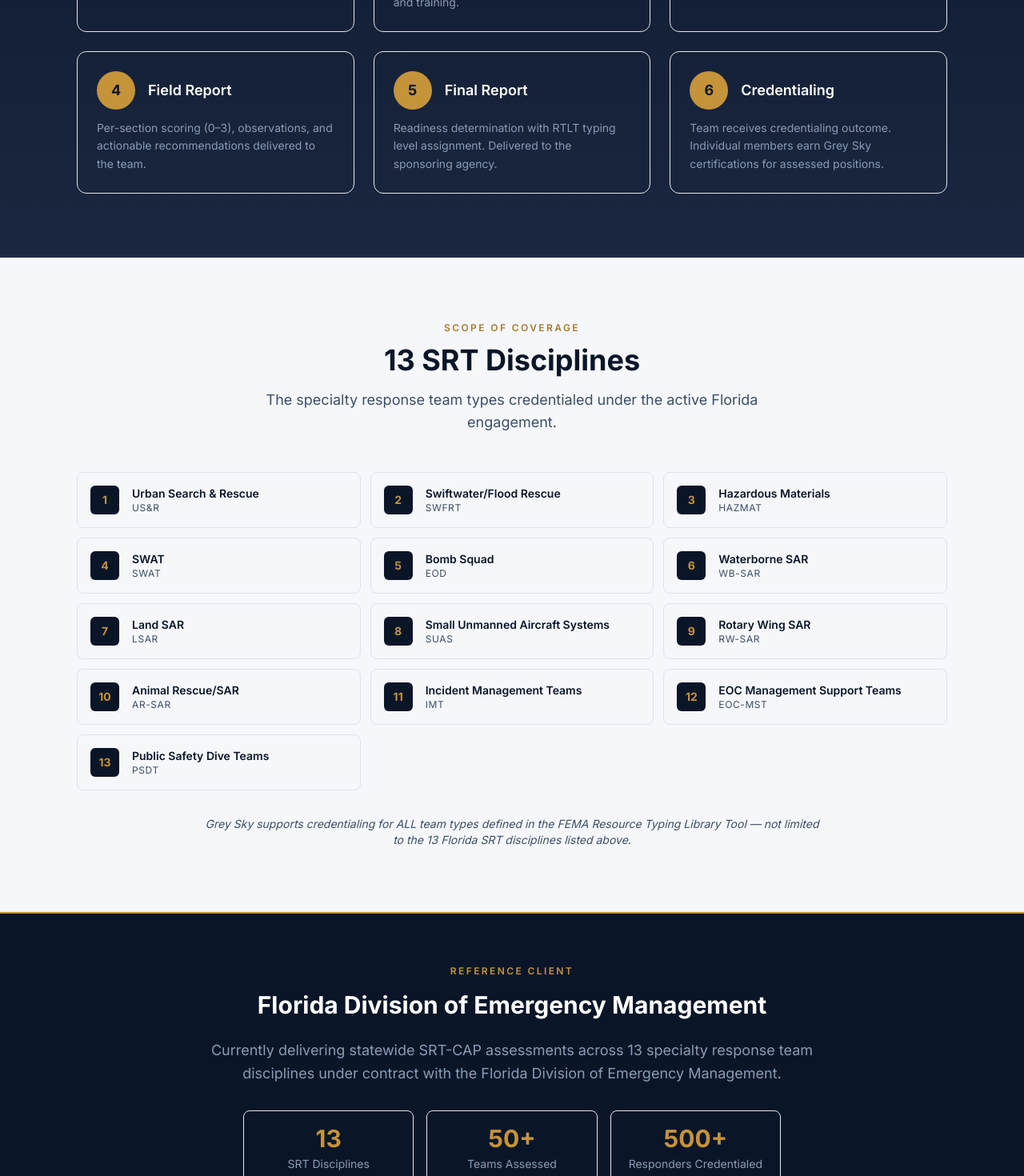
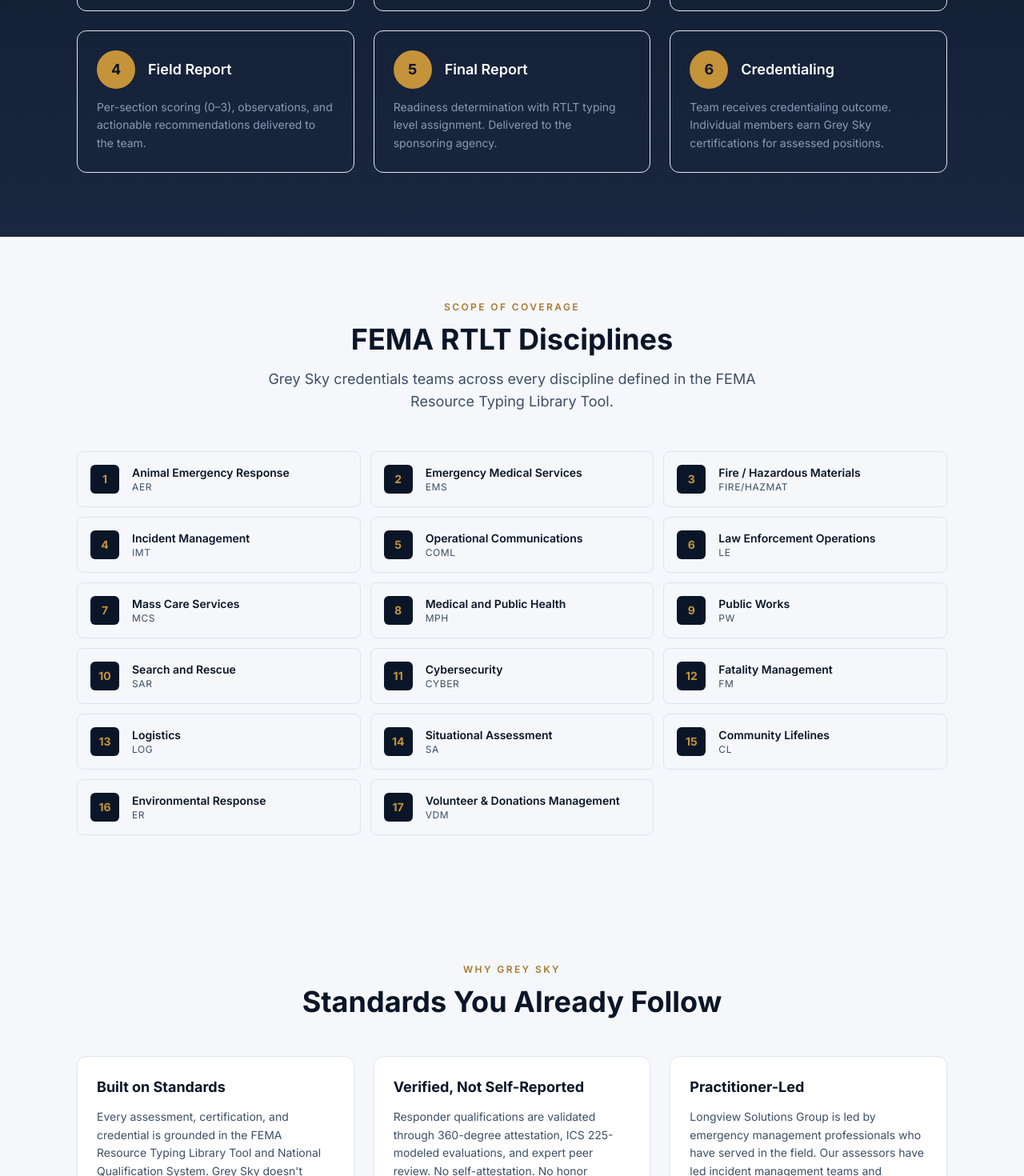
Before and after one commit to greyskyresponder/grey-sky-site, a Next.js app: page /organizations in a window 1280 px wide. Shown: the part 1960-3430 px from the top of the page at 80% size. Built offline with nearby package versions, Linux system fonts and the light colour scheme.

Commit message:
feat: orgs page refactor, audit hash chain migration, concurrent build round 2 manifest (Claude App session)

```diff
--- a/src/app/(public)/organizations/page.tsx
+++ b/src/app/(public)/organizations/page.tsx
@@ -2,30 +2,14 @@ import type { Metadata } from "next";
 import Header from "@/components/Header";
 import Footer from "@/components/Footer";
 import { ServiceLane } from "@/components/marketing/ServiceLane";
-import { ReferenceClient } from "@/components/marketing/ReferenceClient";
 import { AgencyCtaSection } from "@/components/marketing/AgencyCtaSection";
+import { disciplines } from "@/lib/disciplines";
 
 export const metadata: Metadata = {
   title: "For Organizations + Agencies | Grey Sky Responder Society",
   description:
     "Sponsor your responders and credential your specialty response teams with Grey Sky.",
 };
-
-const srtDisciplines = [
-  { name: "Urban Search & Rescue", abbr: "US&R" },
-  { name: "Swiftwater/Flood Rescue", abbr: "SWFRT" },
-  { name: "Hazardous Materials", abbr: "HazMat" },
-  { name: "SWAT", abbr: "SWAT" },
-  { name: "Bomb Squad", abbr: "EOD" },
-  { name: "Waterborne SAR", abbr: "WB-SAR" },
-  { name: "Land SAR", abbr: "LSAR" },
-  { name: "Small Unmanned Aircraft Systems", abbr: "sUAS" },
-  { name: "Rotary Wing SAR", abbr: "RW-SAR" },
-  { name: "Animal Rescue/SAR", abbr: "AR-SAR" },
-  { name: "Incident Management Teams", abbr: "IMT" },
-  { name: "EOC Management Support Teams", abbr: "EOC-MST" },
-  { name: "Public Safety Dive Teams", abbr: "PSDT" },
-];
 
 const processSteps = [
   {
@@ -145,7 +129,7 @@ export default function OrganizationsPage() {
               variant="secondary"
               eyebrow="Lane B"
               headline="Specialty Response Team Assessment + Credentialing"
-              body="Longview Solutions Group delivers the SRT-CAP (Specialty Response Team Capabilities Assessment Program) — a structured methodology that evaluates team readiness across 11 operational areas, assigns FEMA RTLT typing levels, and credentials individual team members. Currently under contract with the Florida Division of Emergency Management across 13 SRT disciplines statewide."
+              body="Longview Solutions Group delivers the SRT-CAP (Specialty Response Team Capabilities Assessment Program) — a structured methodology that evaluates team readiness across 11 operational areas, assigns FEMA RTLT typing levels, and credentials individual team members across every discipline defined in the FEMA Resource Typing Library Tool."
               points={[
                 "Structured self-assessment collection (11 sections)",
                 "Onsite expert assessment by qualified assessors",
@@ -198,7 +182,7 @@ export default function OrganizationsPage() {
         </div>
       </section>
 
-      {/* 13 SRT Disciplines */}
+      {/* FEMA RTLT Disciplines */}
       <section className="py-20 bg-[var(--gs-white)]">
         <div className="max-w-6xl mx-auto px-4 sm:px-6 lg:px-8">
           <div className="text-center mb-12">
@@ -206,17 +190,18 @@ export default function OrganizationsPage() {
               Scope of Coverage
             </p>
             <h2 className="text-3xl sm:text-4xl font-bold text-[var(--gs-navy)] mb-4">
-              13 SRT Disciplines
+              FEMA RTLT Disciplines
             </h2>
             <p className="text-lg text-[var(--gs-steel)] max-w-2xl mx-auto">
-              The specialty response team types credentialed under the active Florida engagement.
+              Grey Sky credentials teams across every discipline defined in the FEMA Resource
+              Typing Library Tool.
             </p>
           </div>
 
           <div className="grid grid-cols-1 sm:grid-cols-2 lg:grid-cols-3 gap-3">
-            {srtDisciplines.map((d, i) => (
+            {disciplines.map((d, i) => (
               <div
-                key={d.name}
+                key={d.slug}
                 className="flex items-center gap-4 p-4 rounded-lg bg-[var(--gs-cloud)]/40 border border-[var(--gs-cloud)]"
               >
                 <div className="w-9 h-9 rounded-md bg-[var(--gs-navy)] flex items-center justify-center shrink-0">
@@ -231,16 +216,8 @@ export default function OrganizationsPage() {
               </div>
             ))}
           </div>
-
-          <p className="mt-8 text-center text-[var(--gs-steel)] italic text-sm max-w-3xl mx-auto">
-            Grey Sky supports credentialing for ALL team types defined in the FEMA Resource Typing
-            Library Tool — not limited to the 13 Florida SRT disciplines listed above.
-          </p>
         </div>
       </section>
-
-      {/* Florida FDEM Reference Client */}
-      <ReferenceClient />
 
       {/* Why Grey Sky */}
       <section className="py-20 bg-[var(--gs-white)]">
--- a/src/components/marketing/ReferenceClient.tsx
+++ /dev/null
@@ -1,35 +0,0 @@
-export function ReferenceClient() {
-  return (
-    <section className="bg-[var(--gs-navy)] border-y-2 border-[var(--gs-gold)]">
-      <div className="max-w-4xl mx-auto px-4 sm:px-6 lg:px-8 py-16 text-center">
-        <p className="text-[var(--gs-gold)] font-semibold text-xs uppercase tracking-[0.2em] mb-4">
-          Reference Client
-        </p>
-        <h2 className="text-2xl sm:text-3xl font-bold text-white mb-6">
-          Florida Division of Emergency Management
-        </h2>
-        <p className="text-lg text-[var(--gs-silver)] leading-relaxed mb-8">
-          Currently delivering statewide SRT-CAP assessments across 13 specialty response team
-          disciplines under contract with the Florida Division of Emergency Management.
-        </p>
-        <div className="grid grid-cols-1 sm:grid-cols-3 gap-4 max-w-2xl mx-auto">
-          <div className="p-4 rounded-lg bg-[var(--gs-slate)]/50 border border-[var(--gs-steel)]/30">
-            <div className="text-3xl font-bold text-[var(--gs-gold)]">13</div>
-            <div className="text-sm text-[var(--gs-silver)] mt-1">SRT Disciplines</div>
-          </div>
-          <div className="p-4 rounded-lg bg-[var(--gs-slate)]/50 border border-[var(--gs-steel)]/30">
-            <div className="text-3xl font-bold text-[var(--gs-gold)]">50+</div>
-            <div className="text-sm text-[var(--gs-silver)] mt-1">Teams Assessed</div>
-          </div>
-          <div className="p-4 rounded-lg bg-[var(--gs-slate)]/50 border border-[var(--gs-steel)]/30">
-            <div className="text-3xl font-bold text-[var(--gs-gold)]">500+</div>
-            <div className="text-sm text-[var(--gs-silver)] mt-1">Responders Credentialed</div>
-          </div>
-        </div>
-        <p className="text-[var(--gs-steel)] text-xs mt-6 italic">
-          Delivered by Longview Solutions Group.
-        </p>
-      </div>
-    </section>
-  );
-}
```
Also changed, not shown: 3 other files (tests, documents, lock files or other folders).
